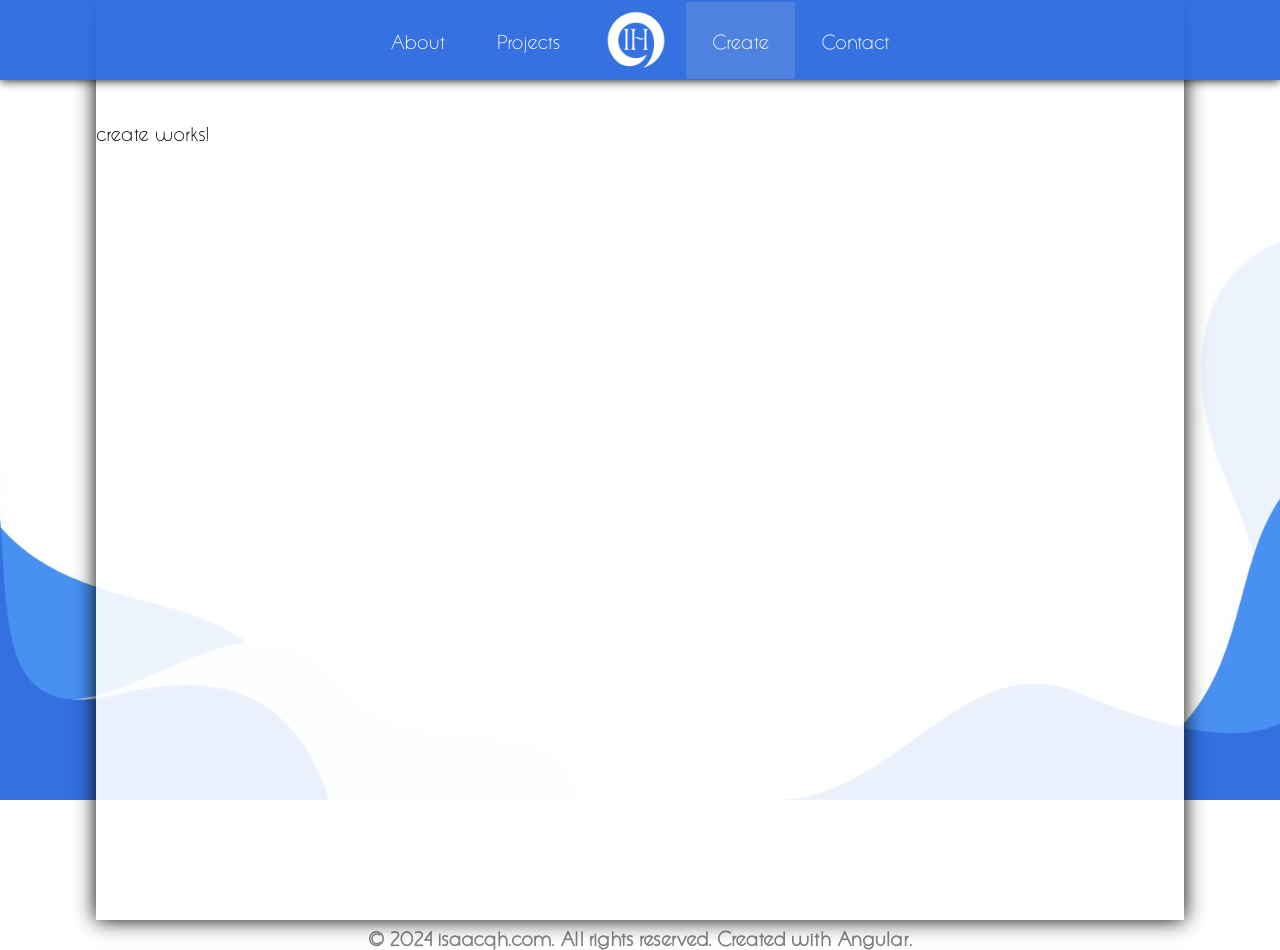
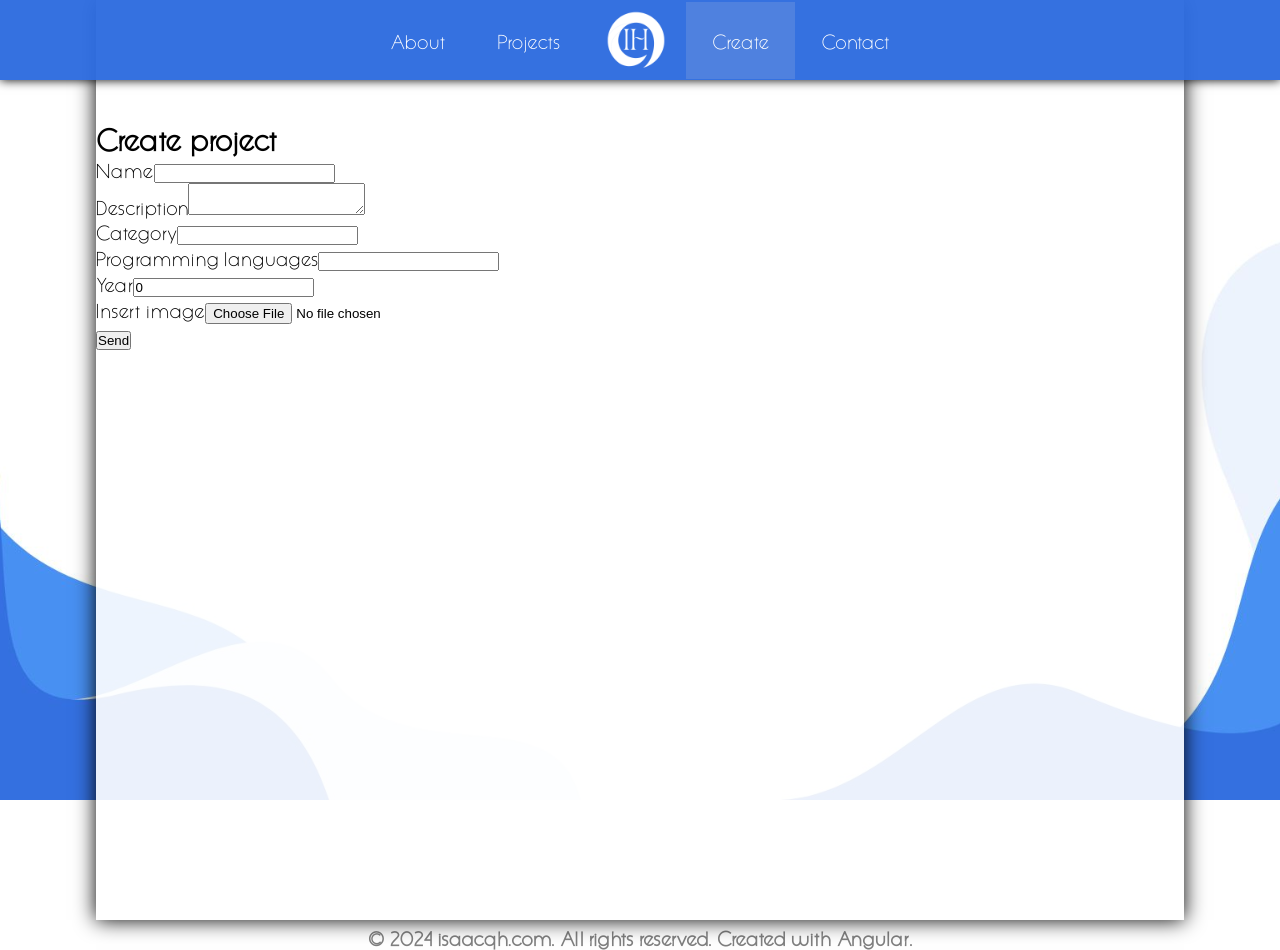
Before and after one commit to IsaacQH/Portafolio-Angular, an Angular app: page /create-project in a window 1280 px wide. Built offline with nearby package versions, Linux system fonts and the light colour scheme.

Commit message:
Adding the service to create componente. HTML create creation. CHECK FOR THIS

```diff
--- a/src/app/app.component.ts
+++ b/src/app/app.component.ts
@@ -2,6 +2,8 @@ import { Component } from '@angular/core';
 import { CommonModule } from '@angular/common';
 import { RouterOutlet } from '@angular/router';
 import { RouterModule } from '@angular/router';
+import { HttpClientModule } from '@angular/common/http';
+import { FormsModule } from '@angular/forms';
 
 //Import component:
 import { AboutComponent} from './components/about/about.component';
@@ -14,7 +16,7 @@ import { ErrorComponent } from './components/error/error.component';
   selector: 'app-root',
   standalone: true,
   //Remember import necessary
-  imports: [CommonModule, RouterOutlet, AboutComponent, ContactComponent, CreateComponent, ProjectsComponent, ErrorComponent,RouterModule],
+  imports: [CommonModule, RouterOutlet, AboutComponent, ContactComponent, CreateComponent, ProjectsComponent, ErrorComponent,RouterModule, HttpClientModule, FormsModule],
   templateUrl: './app.component.html',
   styleUrls: ['./app.component.css']
 })
--- a/src/app/components/create/create.component.html
+++ b/src/app/components/create/create.component.html
@@ -1 +1,38 @@
-<p>create works!</p>
+<div class = "container">
+    <h2>{{title}}</h2>
+
+    <form #projectForm = "ngForm" (ngSubmit)="onSubmit(projectForm)"> <!-- Name of form is projectForm, has a acction -> onSubmit function -->
+        <p>
+            <label for = "name">Name</label>
+            <input type="text" name="name" #name = "ngModel" [(ngModel)] = "project.name"/>
+        </p>
+
+        <p>
+            <label for = "description">Description</label>
+            <textarea name="description" #description = "ngModel" [(ngModel)]= "project.description"></textarea>
+        </p>
+
+        <p>
+            <label for = "category">Category</label>
+            <input type="text" name="category" #category = "ngModel" [(ngModel)] = "project.category"/>
+        </p>
+
+        <p>
+            <label for = "langs">Programming languages</label>
+            <input type="text" name="langs" #langs = "ngModel" [(ngModel)] = "project.langs"/>
+        </p>
+
+        <p>
+            <label for = "year">Year</label>
+            <input type="text" name="year" #year = "ngModel" [(ngModel)] = "project.year"/>
+        </p>
+
+        <p>
+            <label for = "image">Insert image</label>
+            <input type="file" name="image" placeholder = "Upload Image"/>
+        </p>
+
+        <input type="submit" value="Send">
+
+    </form>
+</div>
--- a/src/app/components/create/create.component.ts
+++ b/src/app/components/create/create.component.ts
@@ -1,12 +1,35 @@
-import { Component } from '@angular/core';
+import { Component, OnInit } from '@angular/core';
+import { Project } from '../../models/project'; // Imports the Project model
+import { ProjectService } from '../../services/projecs.service';
+import { FormsModule } from '@angular/forms';
+import { CommonModule } from '@angular/common';
 
 @Component({
-  selector: 'app-create',
-  standalone: true,
-  imports: [],
-  templateUrl: './create.component.html',
-  styleUrl: './create.component.css'
+  selector: 'app-create', // Component selector
+  standalone: true, // Standalone flag
+  imports: [CommonModule, FormsModule], // Imports array (not necessary)
+  templateUrl: './create.component.html', // Template URL for HTML
+  styleUrl: './create.component.css', // Style URL for CSS
+  providers: [ProjectService]
+
 })
-export class CreateComponent {
 
+export class CreateComponent implements OnInit{
+  public title: string; // Title for the component
+  public project: Project; // Project object
+
+  constructor(
+    private _projectService: ProjectService
+  ){
+    this.title = "Create project"; // Sets the title
+    this.project = new Project("","","","","", 0,""); // Initializes a new Project object with default values
+  }
+
+  ngOnInit() {
+
+  }
+
+  onSubmit(form:any):any{
+    console.log(this.project)
+  }
 }
--- a/src/app/models/project.ts
+++ b/src/app/models/project.ts
@@ -5,6 +5,7 @@ export class Project{
         public _id:string,
         public name:string,
         public description:string,
+        public category:string,
         public langs:string,
         public year:number,
         public image:string
--- a/src/app/services/projecs.service.ts
+++ b/src/app/services/projecs.service.ts
@@ -1,24 +1,20 @@
 import { Injectable } from "@angular/core";
-import { HttpClient, HttpHeaders } from "@angular/common/http";
+import { HttpClient } from "@angular/common/http";
 import { Observable } from "rxjs";
-import { Project } from "../models/project";
+import { Project} from "../models/project";
 import { global } from "./global";
 
 @Injectable()
-export class ProjectService {
-    public url: string; // URL for API endpoint
+export class ProjectService{
+    public url:string
 
     constructor(
-        private _http: HttpClient // Injecting HttpClient service
+        private _http: HttpClient
     ){
-        this.url = global.url; // Assigning global URL value to local variable
+        this.url = global.url
     }
 
-    /**
-     * Function to test the Angular service
-     * @returns A string confirming the testing of the service
-     */
-    testService(): string {
-        return "Testing the Angular service";
+    testService(){
+        return "Checking for Project Service"
     }
 }
```
